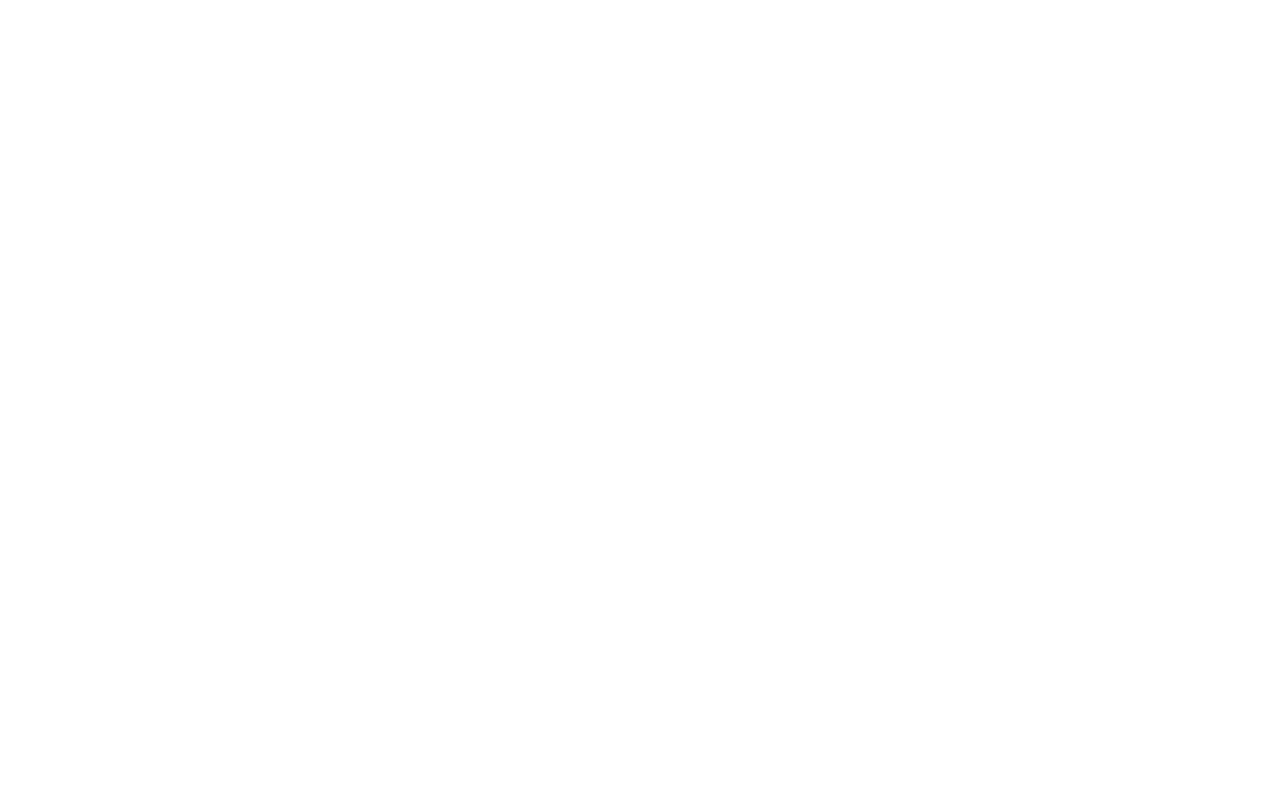
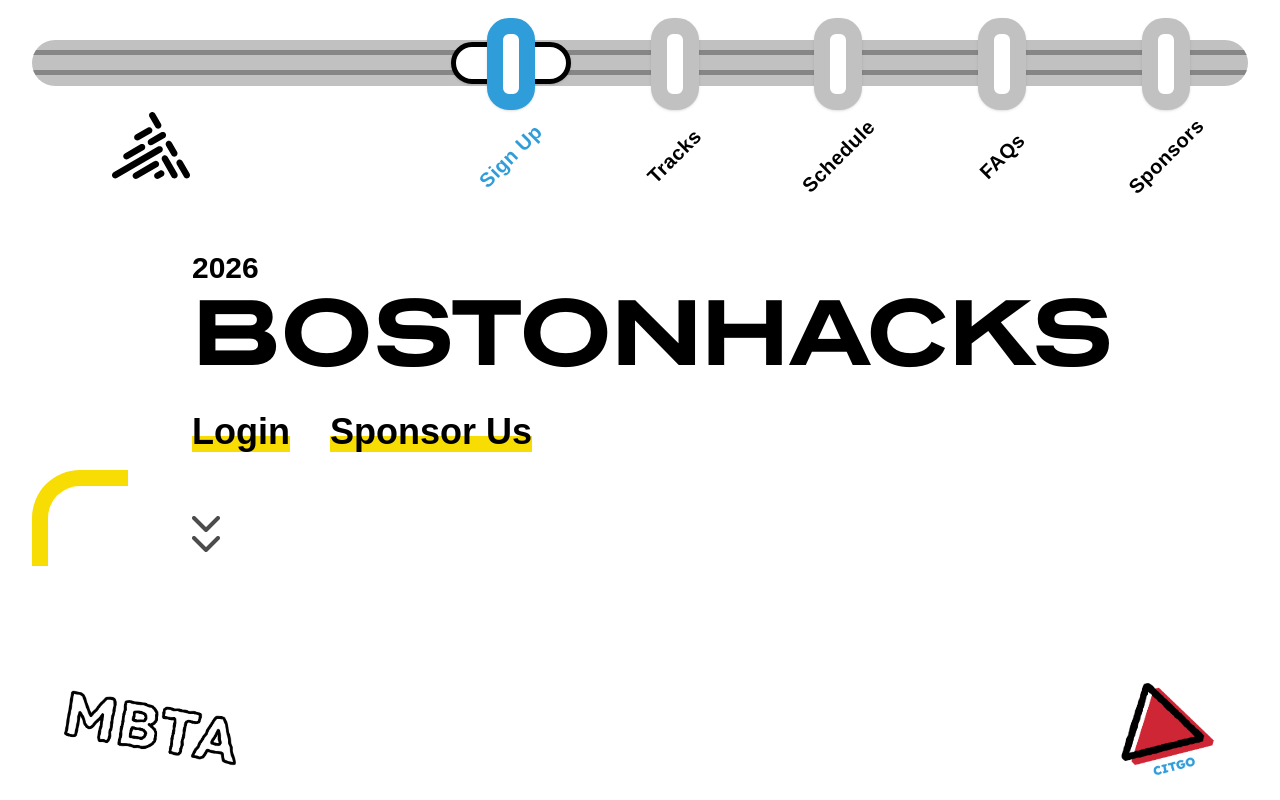
Before and after one commit to Bostonhacks/BostonHacks-2026, a Next.js app: page / in a window 1280 px wide. Shown: the top 800 px of the page. Built offline with nearby package versions, Linux system fonts and the light colour scheme; a web font is replaced by a local one.

Commit message:
Wire full page composition: theme, tracks, countdown, schedule, FAQ

```diff
--- a/app/page.tsx
+++ b/app/page.tsx
@@ -1,12 +1,27 @@
-import Image from "next/image";
+import Navbar from "@/components/Navbar";
+import Hero from "@/components/Hero";
+import ThemeGraphics from "@/components/ThemeGraphics";
+import ThemeIntro from "@/components/ThemeIntro";
+import TracksSection from "@/components/TracksSection";
+import Countdown from "@/components/Countdown";
+import ScheduleGrid from "@/components/ScheduleGrid";
+import FaqSection from "@/components/FaqSection";
+import Footer from "@/components/Footer";
 
 export default function Home() {
   return (
-    //temp
-    <main
-      style={{ height: "100vh", width: "100vw", backgroundColor: "white" }}
-    />
-
-    //start here
+    <main>
+      <Navbar />
+      <Hero />
+      <ThemeGraphics />
+      <ThemeIntro text="This year's theme is..." />
+      <TracksSection />
+      <Countdown />
+      <div id="schedule">
+        <ScheduleGrid />
+      </div>
+      <FaqSection />
+      <Footer />
+    </main>
   );
 }
```
